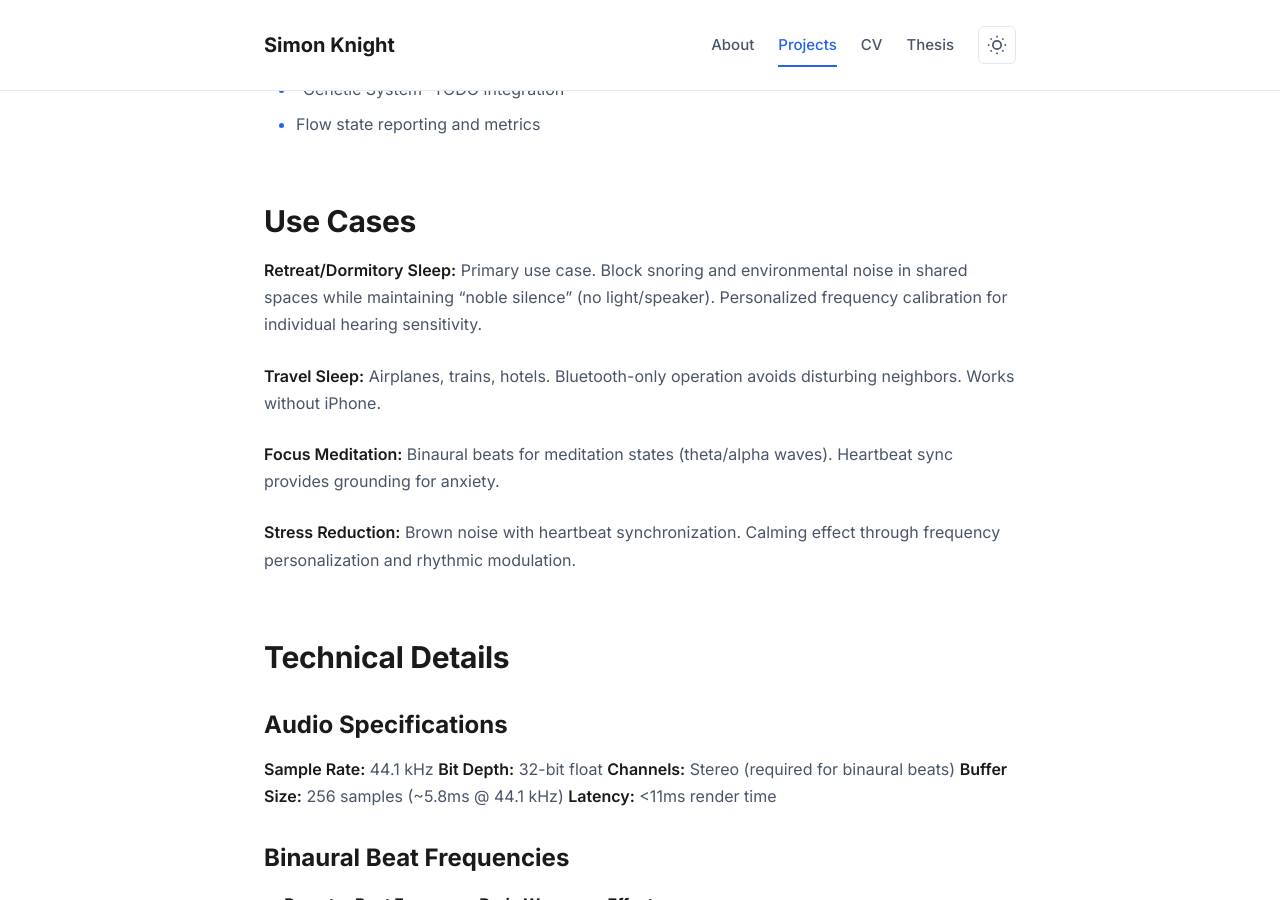
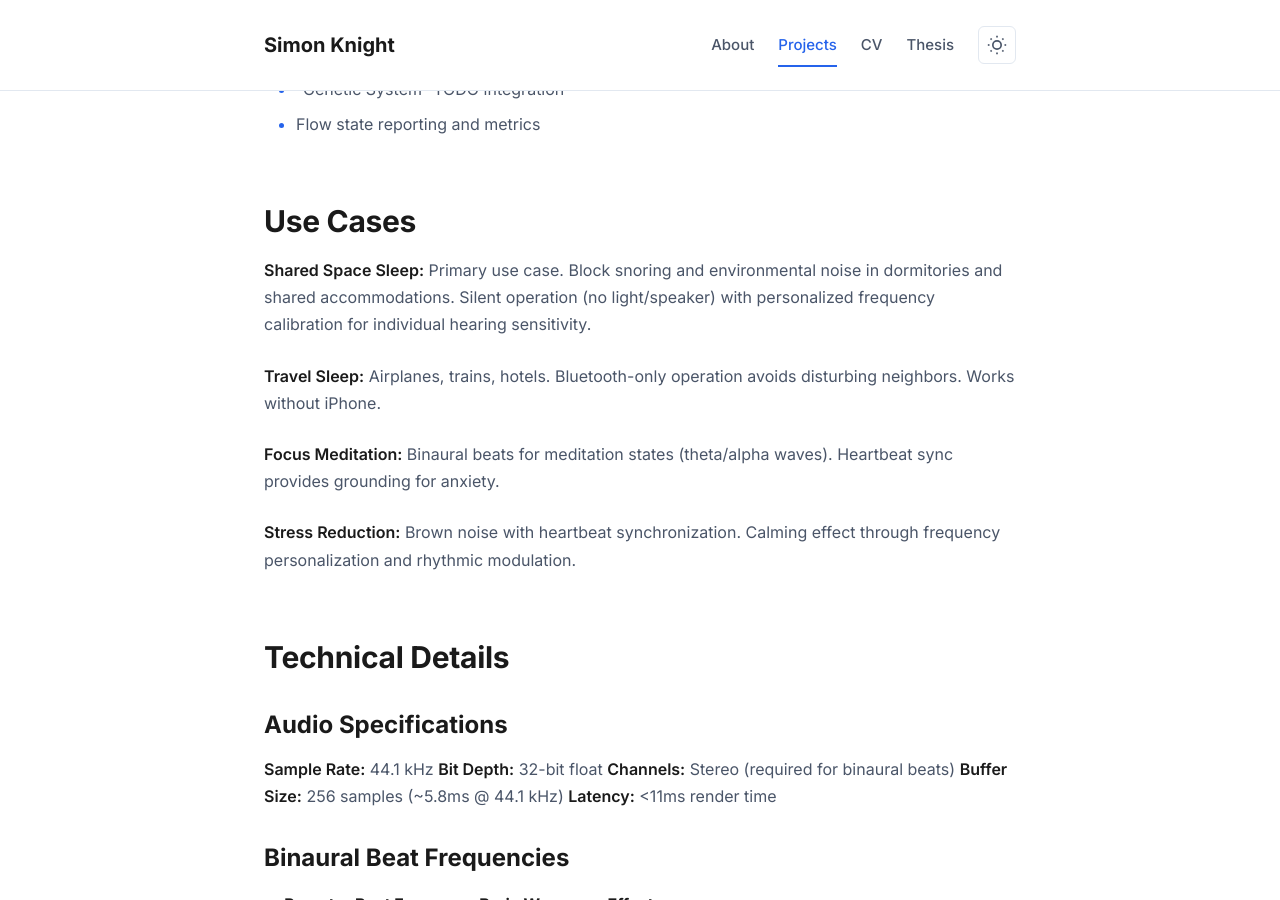
Before and after one commit to sk2/sk2.github.com, a Jekyll site: the page built from projects/watchnoise.md, in a window 1280 px wide and 900 px high, scrolled down 7365 px. Built offline with Jekyll 4.4.1, drawn with Linux system fonts in a browser that asks for light colours; our own code applies the rules of GitHub Pages for plain Markdown files; some of the changed text lies outside the part shown.

Commit message:
docs: remove retreat references from WatchNoise
Replace 'retreat' with more general 'shared accommodations' and
'shared space' terminology. Update 'noble silence' to 'quiet operation'
for broader applicability.

Co-Authored-By: Claude Sonnet 4.5 <noreply@anthropic.com>

```diff
--- a/projects/watchnoise.md
+++ b/projects/watchnoise.md
@@ -33,9 +33,9 @@ WatchNoise is a minimalist Apple Watch app that generates ambient noise for slee
 Sleeping in shared or noisy environments presents challenges:
 
 **Shared Spaces:**
-- Snoring in dormitories or retreats
+- Snoring in dormitories or shared accommodations
 - Human-centric noises that disrupt sleep
-- Need for "noble silence" (no light, no speaker)
+- Need for quiet operation (no light, no speaker)
 
 **Commercial Sleep Apps:**
 - Require iPhone with screen on
@@ -222,8 +222,8 @@ AVAudioSession configuration:
 
 ## Use Cases
 
-**Retreat/Dormitory Sleep:**
-Primary use case. Block snoring and environmental noise in shared spaces while maintaining "noble silence" (no light/speaker). Personalized frequency calibration for individual hearing sensitivity.
+**Shared Space Sleep:**
+Primary use case. Block snoring and environmental noise in dormitories and shared accommodations. Silent operation (no light/speaker) with personalized frequency calibration for individual hearing sensitivity.
 
 **Travel Sleep:**
 Airplanes, trains, hotels. Bluetooth-only operation avoids disturbing neighbors. Works without iPhone.
```
